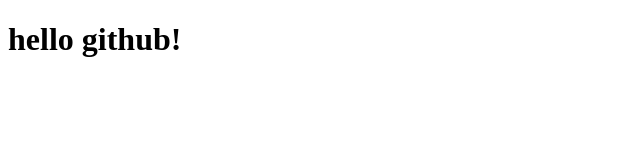
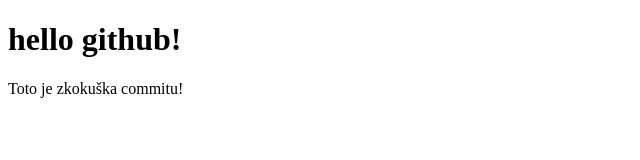
Before and after one commit to klaris156/07web, a plain HTML site: page index.html in a window 1280 px wide. Shown: the whole page, without its empty margins (0-640 px from the left). Drawn offline with Linux system fonts and the light colour scheme.

Commit message:
1. dnešní commit

```diff
--- a/index.html
+++ b/index.html
@@ -7,5 +7,7 @@
 </head>
 <body>
     <h1>hello github!</h1>
+
+    <p>Toto je zkokuška commitu!</p>
 </body>
 </html>
```
